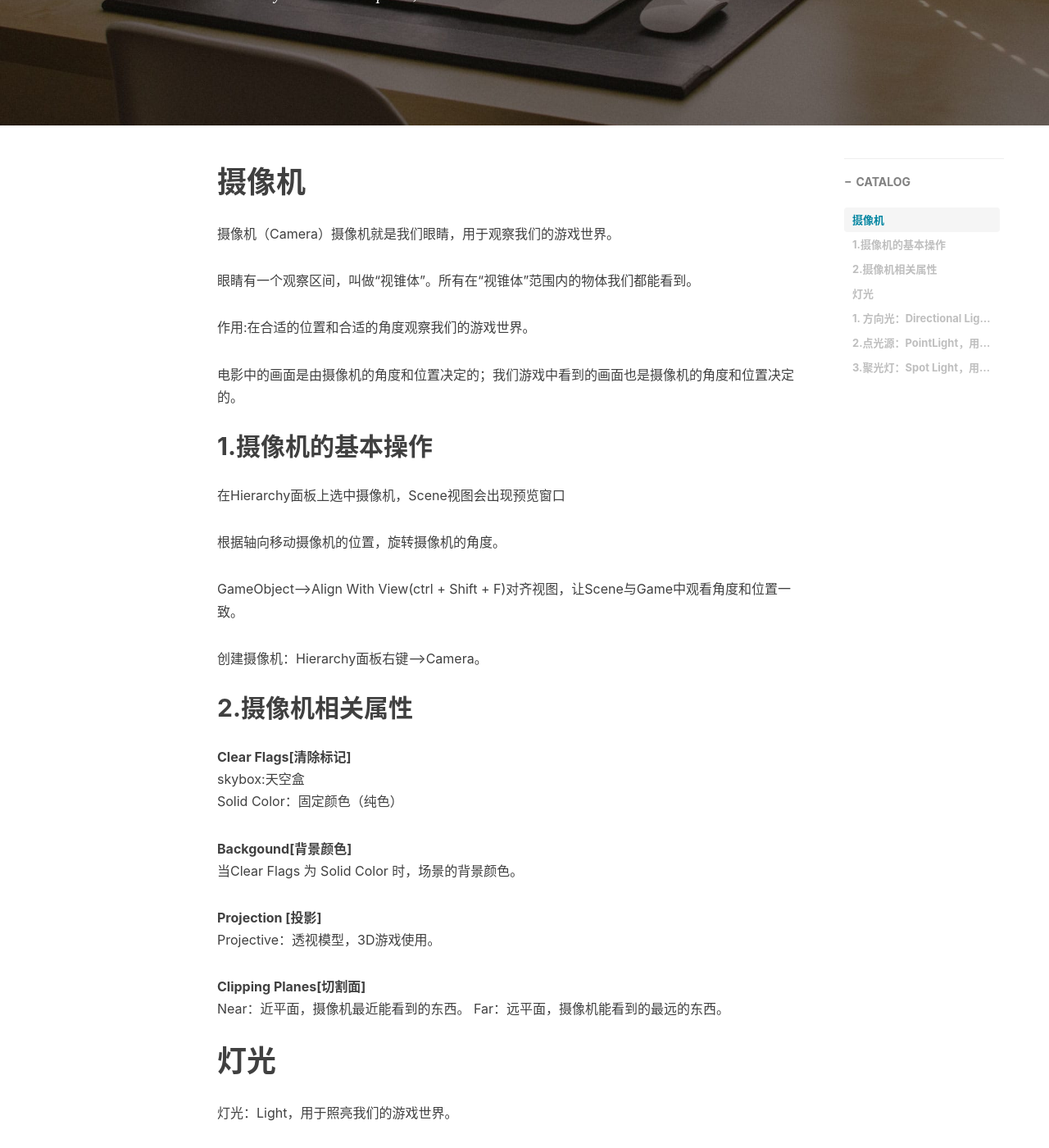
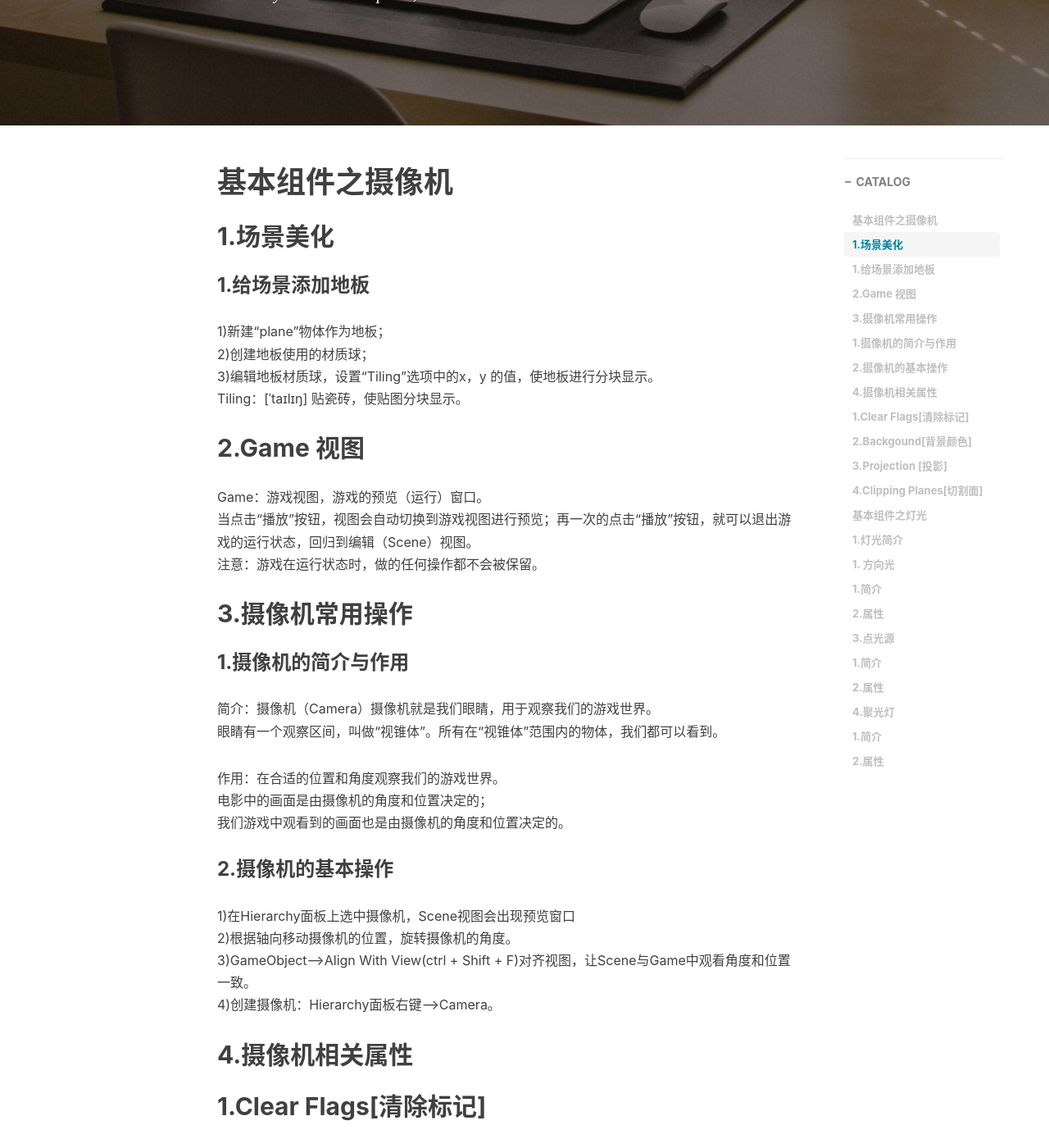
Before and after one commit to AIaimuti/aiaimuti.github.io, a Jekyll site: the page built from _posts/2020-4-4-Basic_components.md, in a window 1280 px wide and 1400 px high, scrolled down 370 px. Shown: the whole window at 82% size. Built offline with Jekyll 4.4.1, drawn with Linux system fonts in a browser that asks for light colours; nearby versions of some CDN libraries; comment, search, counter and statistics services are not loaded; some of the changed text lies outside the part shown.

Commit message:
Update 2020-4-4-Basic_components.md

```diff
--- a/_posts/2020-4-4-Basic_components.md
+++ b/_posts/2020-4-4-Basic_components.md
@@ -10,60 +10,65 @@ tags:
     - Unity 3D 入门
 ---
 
-# 摄像机
+# 基本组件之摄像机
+## 1.场景美化
+### 1.给场景添加地板
+1)新建“plane”物体作为地板；<br>
+2)创建地板使用的材质球；<br>
+3)编辑地板材质球，设置“Tiling”选项中的x，y 的值，使地板进行分块显示。<br>
+Tiling：[ˈtaɪlɪŋ] 贴瓷砖，使贴图分块显示。
 
-摄像机（Camera）摄像机就是我们眼睛，用于观察我们的游戏世界。<br>
+## 2.Game 视图
+Game：游戏视图，游戏的预览（运行）窗口。<br>
+当点击“播放”按钮，视图会自动切换到游戏视图进行预览；再一次的点击“播放”按钮，就可以退出游戏的运行状态，回归到编辑（Scene）视图。<br>
+注意：游戏在运行状态时，做的任何操作都不会被保留。
 
-眼睛有一个观察区间，叫做“视锥体”。所有在“视锥体”范围内的物体我们都能看到。<br>
+## 3.摄像机常用操作
+### 1.摄像机的简介与作用
+简介：摄像机（Camera）摄像机就是我们眼睛，用于观察我们的游戏世界。<br>
+眼睛有一个观察区间，叫做“视锥体”。所有在“视锥体”范围内的物体，我们都可以看到。<br>
 
-作用:在合适的位置和合适的角度观察我们的游戏世界。<br>
+作用：在合适的位置和角度观察我们的游戏世界。<br>
+电影中的画面是由摄像机的角度和位置决定的；<br>
+我们游戏中观看到的画面也是由摄像机的角度和位置决定的。
 
-电影中的画面是由摄像机的角度和位置决定的；我们游戏中看到的画面也是摄像机的角度和位置决定的。
+### 2.摄像机的基本操作
+1)在Hierarchy面板上选中摄像机，Scene视图会出现预览窗口<br>
+2)根据轴向移动摄像机的位置，旋转摄像机的角度。<br>
+3)GameObject-->Align  With View(ctrl + Shift + F)对齐视图，让Scene与Game中观看角度和位置一致。<br>
+4)创建摄像机：Hierarchy面板右键-->Camera。<br>
 
-## 1.摄像机的基本操作
-
-在Hierarchy面板上选中摄像机，Scene视图会出现预览窗口<br>
-
-根据轴向移动摄像机的位置，旋转摄像机的角度。<br>
-
-GameObject-->Align  With View(ctrl + Shift + F)对齐视图，让Scene与Game中观看角度和位置一致。<br>
-
-创建摄像机：Hierarchy面板右键-->Camera。<br>
-
-## 2.摄像机相关属性
-
-**Clear Flags[清除标记]**<br>
+## 4.摄像机相关属性
+## 1.Clear Flags[清除标记]
 skybox:天空盒<br>
 Solid Color：固定颜色（纯色）
 
-**Backgound[背景颜色]**<br>
+## 2.Backgound[背景颜色]
 当Clear Flags 为 Solid Color 时，场景的背景颜色。
 
-**Projection [投影]**<br>
+## 3.Projection [投影]
 Projective：透视模型，3D游戏使用。
 
-**Clipping Planes[切割面]**<br>
-Near：近平面，摄像机最近能看到的东西。
+## 4.Clipping Planes[切割面]
+Near：近平面，摄像机最近能看到的东西。<br>
 Far：远平面，摄像机能看到的最远的东西。
 
-# 灯光
+# 基本组件之灯光
+## 1.灯光简介
+灯光：Light，用于照亮我们的游戏世界。<br>
+附加作用：烘托场景的氛围；使场景中产生阴影，增加真实感和立体感。<br>
+在我们创建一个新的Scene场景时，场景中会默认带有两个游戏物体：一个是摄像机，一个是灯光。<br>
+隐藏与显示游戏物体：物体Inspector面板上“图标”右侧的复选框。
 
-灯光：Light，用于照亮我们的游戏世界。<br>
-
-附加作用：烘托场景的氛围；使场景中产生阴影，增加真实感和立体感。<br>
-
-在我们创建一个新的Scene场景时，场景中会默认带有两个游戏物体：一个是摄像机，一个是灯光。<br>
-
-隐藏与显示游戏物体：物体Inspector面板上“图标”右侧的复选框。<br>
-
-## 1. 方向光：Directional Light，用于模拟太阳，模拟自然光。<br>
-
-方向光任何地方都能照射到，就像太阳一样，但是要注意照射方向。
+## 1. 方向光
+### 1.简介
+方向光：Directional Light，用于模拟太阳，模拟自然光。<br>
+方向光任何地方都能照射到，就和太阳一样，但是要注意照射方向。<br>
 
 **创建方向光：**<br>
 Hierarchy面板右键-->Light-->Directional Light
 
-**属性**
+### 2.属性
 
 **Type[类型]**<br>
 用于切换灯光的类型。
@@ -80,22 +85,25 @@ No Shadows：无阴影<br>
 Hard Shadows：硬阴影<br>
 Soft Shadows：软阴影
 
-## 2.点光源：PointLight，用于模拟电灯泡的照射效果<br>
+## 3.点光源
+### 1.简介
+点光源：Point Light，用于模拟电灯泡的照射效果。
 
 **创建点光源：**<br>
 Hierarchy面板右键-->Light-->Point Light
 
-**属性**<br>
+### 2.属性
 
 **Range[范围]<br>**
 设置点光源的照射范围，一个球状范围。<br>
 
-## 3.聚光灯：Spot Light，用于模拟聚光灯的照射效果。<br>
+## 4.聚光灯
+### 1.简介
+聚光灯：Spot Light，用于模拟聚光灯的照射效果。<br>
 
 **创建聚光灯：**<br>
 Hierarchy面板右键-->Light-->Spot Light
 
-**属性**<br>
-
+### 2.属性
 **Spot Angle[聚光角]**<br>
 设置聚光灯的照射角度
```
